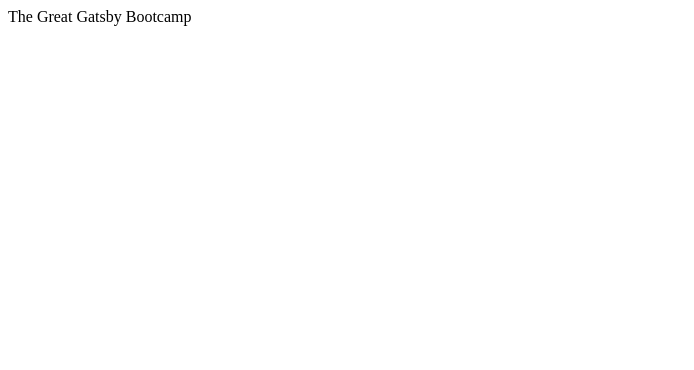
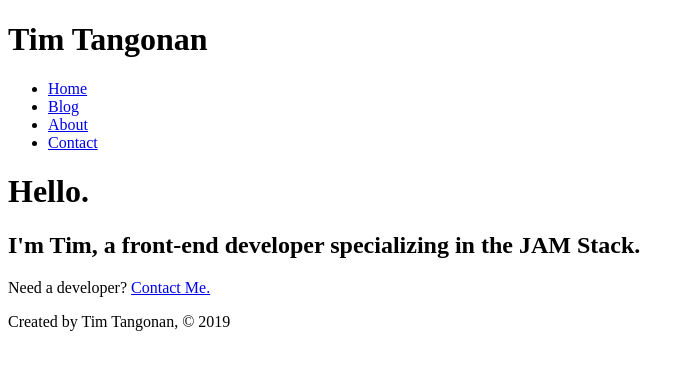
Before and after one commit to timtangonan/gatsby-bootcamp, a Gatsby site: page / in a window 1280 px wide. Shown: the whole page, without its empty margins (0-694 px from the left). Built offline with nearby package versions, Linux system fonts and the light colour scheme; Gatsby itself is replaced by a stand-in of ours.

Commit message:
added files and components

```diff
--- /dev/null
+++ b/src/components/footer.js
@@ -0,0 +1,11 @@
+import React from 'react';
+
+const Footer = () => {
+    return (
+        <footer>
+            <p>Created by Tim Tangonan, © 2019</p>
+        </footer>
+    )
+}
+
+export default Footer;
--- /dev/null
+++ b/src/components/header.js
@@ -0,0 +1,27 @@
+import React from 'react';
+import { Link } from 'gatsby';
+
+const Header = () => {
+    return (
+        <header>
+            <h1>Tim Tangonan</h1>
+            <nav>
+                <ul>
+                    <li>
+                        <Link to="./">Home</Link></li>
+                    <li>
+                        <Link to="./blog">Blog</Link>
+                    </li>
+                    <li>
+                        <Link to="./about">About</Link>
+                    </li>
+                    <li>
+                        <Link to="./contact">Contact</Link>
+                    </li>
+                </ul>
+            </nav>
+        </header>
+    )
+}
+
+export default Header;
--- /dev/null
+++ b/src/pages/about.js
@@ -0,0 +1,19 @@
+import React from 'react';
+import { Link } from 'gatsby';
+
+import Header from '../components/header';
+import Footer from '../components/footer';
+
+const AboutPage = () => {
+    return (
+        <div>
+            <Header />
+            <h1>About Me</h1>
+            <p>Hi! I'm Tim. I work with clients to help them create a website that best represents their brand.</p>
+            <p><Link to="./contact">Contact Me.</Link></p>
+            <Footer />
+        </div>
+    )
+}
+
+export default AboutPage;
--- a/src/pages/index.js
+++ b/src/pages/index.js
@@ -1,3 +1,19 @@
-import React from "react"
+import React from 'react';
+import { Link } from 'gatsby';
 
-export default () => <div>The Great Gatsby Bootcamp</div>
+import Header from '../components/header';
+import Footer from '../components/footer';
+
+const IndexPage = () => {
+    return (
+        <div>
+            <Header />
+            <h1>Hello.</h1>
+            <h2>I'm Tim, a front-end developer specializing in the JAM Stack.</h2>
+            <p>Need a developer? <Link to="./contact">Contact Me.</Link></p>
+            <Footer />
+        </div>
+    )
+}
+
+export default IndexPage;
```
Also changed, not shown: src/pages/blog.js (added, +17 -0 lines), src/pages/contact.js (added, +17 -0 lines).
